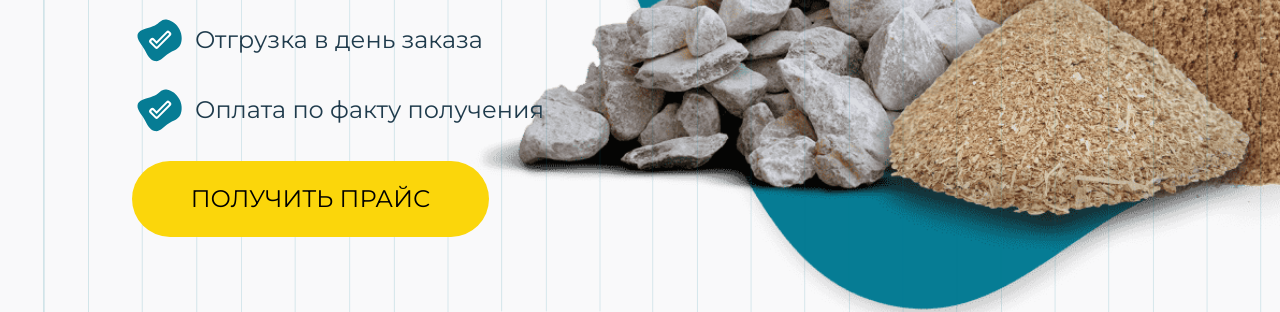
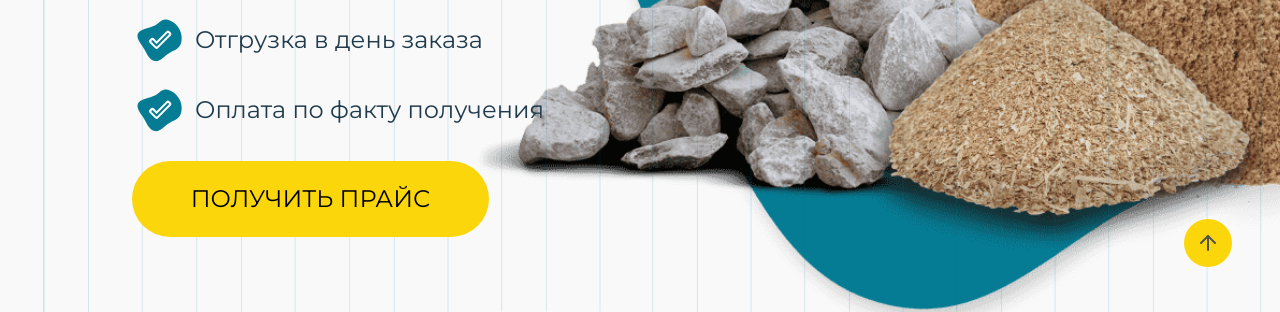
Before and after one commit to RodionPushkin/skytrest, a website: page #src/index.html in a window 1280 px wide. Shown: the part 485-797 px from the top of the page. Drawn offline with nearby package versions, Linux system fonts and the light colour scheme; files that its build step writes are made by us from their sources.

Commit message:
arrow up

```diff
--- a/#src/_content.html
+++ b/#src/_content.html
@@ -1,4 +1,7 @@
 <main class="main">
+    <a href="#main" class="up">
+        <svg xmlns="http://www.w3.org/2000/svg" width="24" height="24" viewBox="0 0 24 24" fill="none" stroke="currentColor" stroke-width="2" stroke-linecap="round" stroke-linejoin="round" class="feather feather-arrow-up"><line x1="12" y1="19" x2="12" y2="5"/><polyline points="5 12 12 5 19 12"/></svg>
+    </a>
     <section class="section-main" id="main">
         <div class="container">
             <h1><span>Нерудные материалы</span>
--- a/#src/scss/style.scss
+++ b/#src/scss/style.scss
@@ -1054,3 +1054,17 @@ a.button{
         color: #000000;
     }
 }
+.up{
+    position: fixed;
+    bottom: 48px;
+    right: 48px;
+    height: 48px;
+    width: 48px;
+    border-radius: 24px;
+    background: #fbd60b;
+    display: flex;
+    justify-content: center;
+    align-items: center;
+    cursor: pointer;
+    color: #525151;
+}
```
